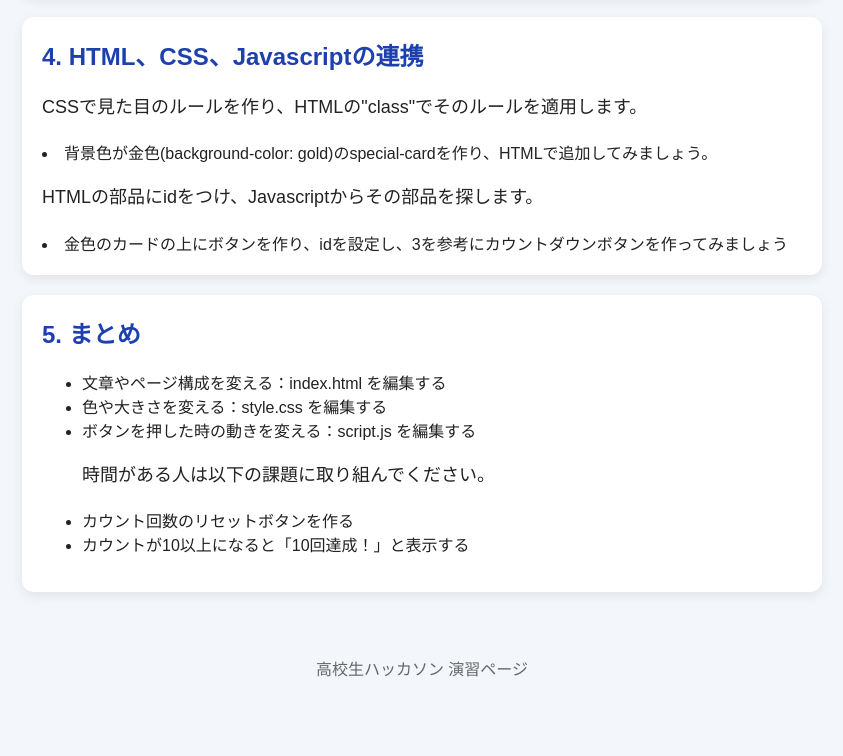
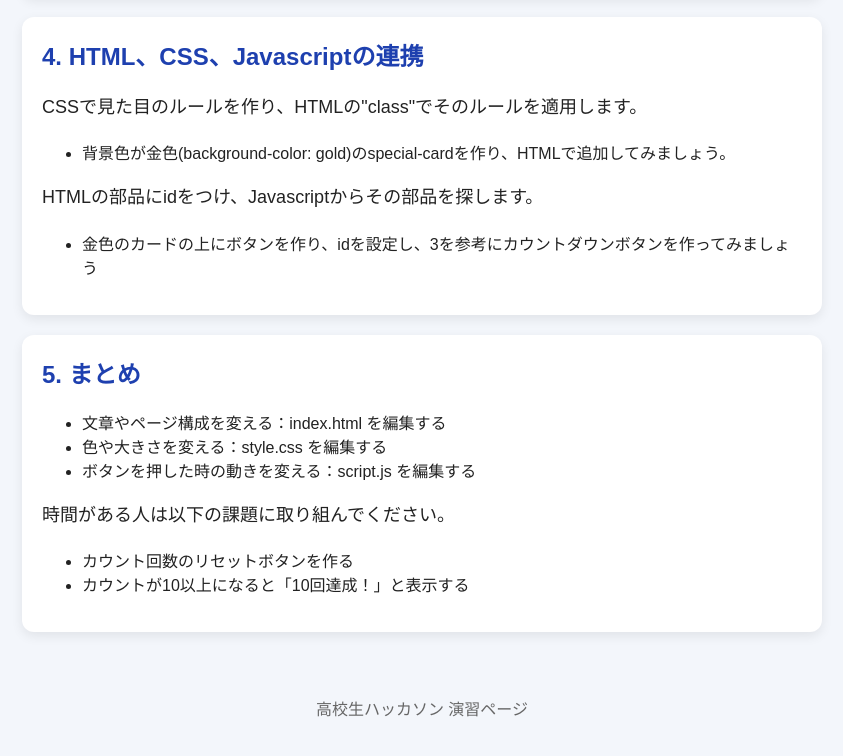
Before and after one commit to zzzKentaro/web_app_starter, a plain HTML site: page index.html in a window 1280 px wide. Shown: the part 1141-1897 px from the top of the page, without its empty margins (218-1061 px from the left). Before the commit the page ends 1861 px from the top, so only its background shows below. Drawn offline with Linux system fonts and the light colour scheme.

Commit message:
Update index.html
調整

```diff
--- a/index.html
+++ b/index.html
@@ -53,11 +53,11 @@
       <p class="message">
         CSSで見た目のルールを作り、HTMLの"class"でそのルールを適用します。
       </p>
-      <li>背景色が金色(background-color: gold)のspecial-cardを作り、HTMLで追加してみましょう。</li>
+      <ul><li>背景色が金色(background-color: gold)のspecial-cardを作り、HTMLで追加してみましょう。</li></ul>
       <p class="message">
         HTMLの部品にidをつけ、Javascriptからその部品を探します。
       </p>
-      <li>金色のカードの上にボタンを作り、idを設定し、3を参考にカウントダウンボタンを作ってみましょう</li>
+      <ul><li>金色のカードの上にボタンを作り、idを設定し、3を参考にカウントダウンボタンを作ってみましょう</li></ul>
     </section>
 
     <section class="card">
@@ -66,7 +66,9 @@
         <li>文章やページ構成を変える：index.html を編集する</li>
         <li>色や大きさを変える：style.css を編集する</li>
         <li>ボタンを押した時の動きを変える：script.js を編集する</li>
+      </ul>
         <p class="message">時間がある人は以下の課題に取り組んでください。</p>
+      <ul>
         <li>カウント回数のリセットボタンを作る</li>
         <li>カウントが10以上になると「10回達成！」と表示する</li>
       </ul>
```
